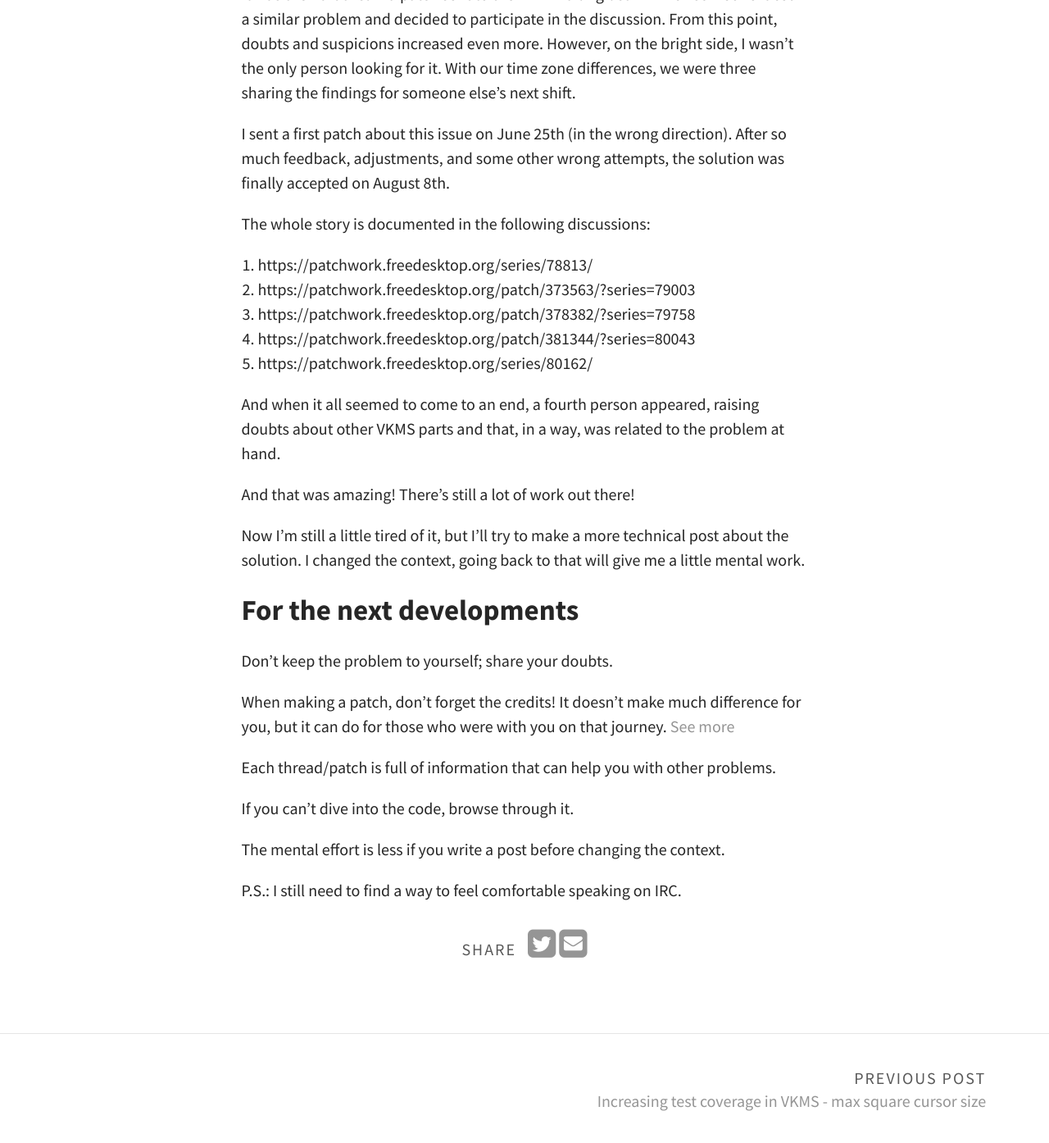
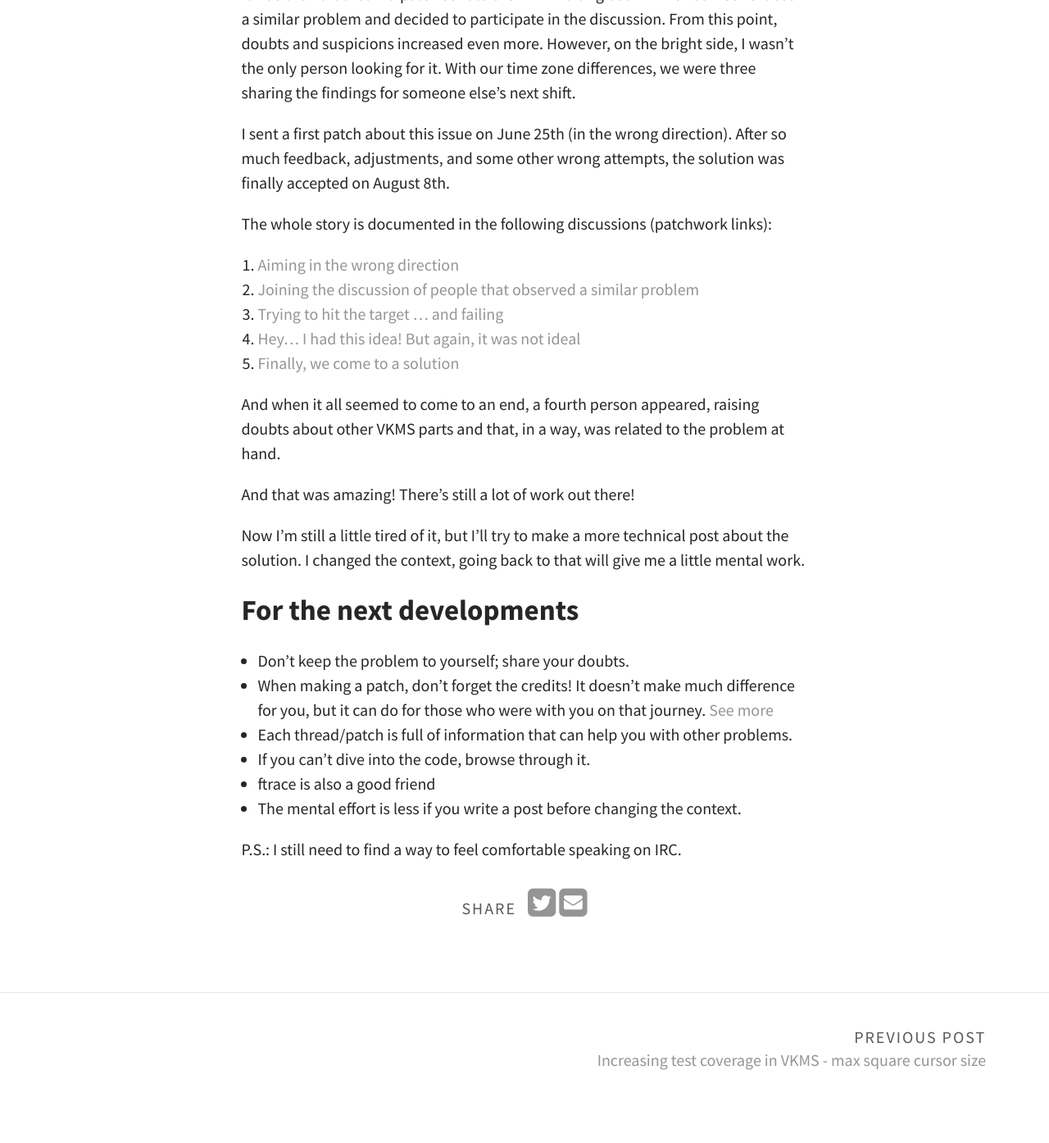
Before and after one commit to melissawen/melissawen.github.io, a Jekyll site: the page built from _posts/2020-08-12-end_of_endless.md, in a window 1280 px wide and 1400 px high, scrolled down 2374 px. Shown: the top 1394 px of the window at 82% size. Built offline with Jekyll 4.4.1, drawn with Linux system fonts in a browser that asks for light colours.

Commit message:
Update 2020-08-12-end_of_endless.md

```diff
--- a/_posts/2020-08-12-end_of_endless.md
+++ b/_posts/2020-08-12-end_of_endless.md
@@ -77,13 +77,13 @@ I sent a first patch about this issue on June 25th (in the wrong direction).
 After so much feedback, adjustments, and some other wrong attempts, the
 solution was finally accepted on August 8th.
 
-The whole story is documented in the following discussions:
+The whole story is documented in the following discussions (patchwork links):
 
-1. https://patchwork.freedesktop.org/series/78813/
-2. https://patchwork.freedesktop.org/patch/373563/?series=79003
-3. https://patchwork.freedesktop.org/patch/378382/?series=79758
-4. https://patchwork.freedesktop.org/patch/381344/?series=80043
-5. https://patchwork.freedesktop.org/series/80162/
+1. [Aiming in the wrong direction](https://patchwork.freedesktop.org/series/78813/)
+2. [Joining the discussion of people that observed a similar problem](https://patchwork.freedesktop.org/patch/373563/?series=79003)
+3. [Trying to hit the target ... and failing](https://patchwork.freedesktop.org/patch/378382/?series=79758)
+4. [Hey... I had this idea! But again, it was not ideal](https://patchwork.freedesktop.org/patch/381344/?series=80043)
+5. [Finally, we come to a solution](https://patchwork.freedesktop.org/series/80162/)
 
 And when it all seemed to come to an end, a fourth person appeared, raising
 doubts about other VKMS parts and that, in a way, was related to the problem
@@ -97,16 +97,13 @@ little mental work.
 
 ## For the next developments
 
-Don't keep the problem to yourself; share your doubts.
-
-When making a patch, don't forget the credits! It doesn't make much difference
+* Don't keep the problem to yourself; share your doubts.
+* When making a patch, don't forget the credits! It doesn't make much difference
 for you, but it can do for those who were with you on that journey. [See
 more](https://www.kernel.org/doc/html/v4.10/process/submitting-patches.html)
-
-Each thread/patch is full of information that can help you with other problems.
-
-If you can't dive into the code, browse through it.
-
-The mental effort is less if you write a post before changing the context.
+* Each thread/patch is full of information that can help you with other problems.
+* If you can't dive into the code, browse through it.
+* ftrace is also a good friend
+* The mental effort is less if you write a post before changing the context.
 
 P.S.: I still need to find a way to feel comfortable speaking on IRC.
```
